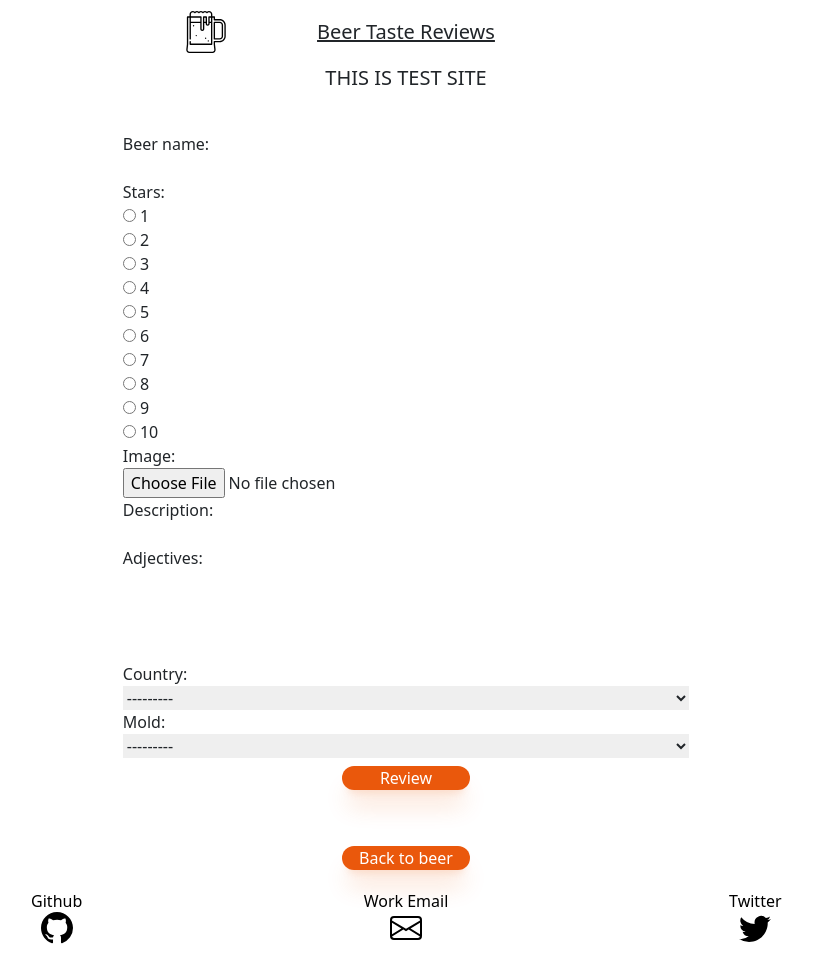
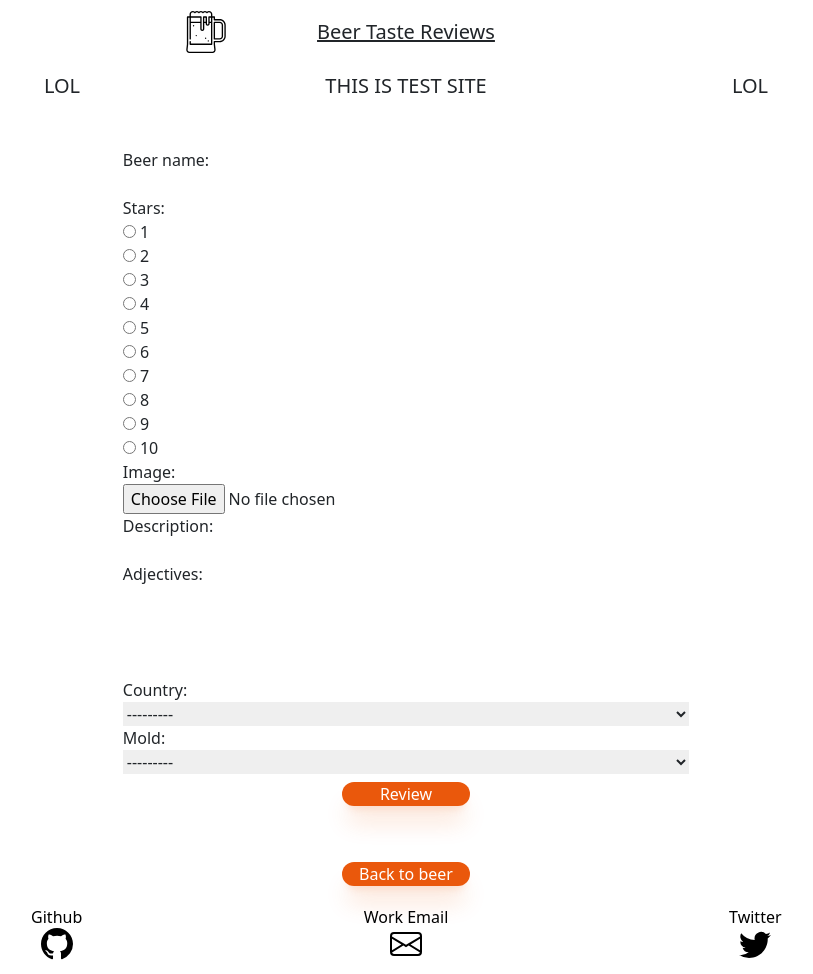
Before and after one commit to axe-rigged/beertaste, a Django app: page /uploadTest in a window 1280 px wide. Shown: the whole page, without its empty margins (234-1047 px from the left). Before the commit the page ends 944 px from the top, so only its background shows below. Run offline with Django 4.2, Linux system fonts and the light colour scheme; data that the repository does not hold is empty; some libraries are stand-ins or nearby versions.

Commit message:
Lot of fixing and progress making reviews.

```diff
--- a/beertaste/beertaste/settings.py
+++ b/beertaste/beertaste/settings.py
@@ -25,6 +25,7 @@ with(open("/etc/secretkey.txt") as x):
 # SECURITY WARNING: don't run with debug turned on in production!
 DEBUG = True
 
+# Host can be domain name or IP
 ALLOWED_HOSTS = ['127.0.0.1']
 
 
@@ -77,9 +78,11 @@ WSGI_APPLICATION = 'beertaste.wsgi.application'
 TAILWIND_APP_NAME = "theme"
 #Develpoment server
 INTERNAL_IPS = ["127.0.0.1",]
+
 # Database
 # https://docs.djangoproject.com/en/4.1/ref/settings/#databases
 # Maybe create databases to /var/www/beer/media and /static for nginx
+# Make mariadb that can be used later with container or have ready to go option.
 DATABASES = {
     'default': {
         'ENGINE': 'django.db.backends.sqlite3',
--- a/beertaste/sites/templates/sites/beer.html
+++ b/beertaste/sites/templates/sites/beer.html
@@ -1,5 +1,10 @@
 {% extends "base.html" %}
 {% block content %}
+<div class="grid gap-2 grid-cols-3 place-items-center w-4/5 mx-auto my-2">
+	<div class="w-max h-max text-kel text-xl"><---</div>
+	<h1 class="text-xl text-kel text-center">{{ theBeer.beer_name }}</h1>
+	<div class="w-max h-max text-kel text-xl">---></div>
+</div>
 <div class="text-center text-white my-4 w-4/5 mx-auto">
 	<h2>Here will be beer specific knowledge. Might be button for next drink.</h2>
 	<div class="grid grid-cols-3 gap-2 my-4">
--- a/beertaste/sites/templates/sites/index.html
+++ b/beertaste/sites/templates/sites/index.html
@@ -1,14 +1,14 @@
 {% extends "base.html" %}
 {% block content %}
 <div>
-	<div class="w-4/5 mx-auto grid grid-cols-1 items-place-center gap-1">
+	<div class="w-4/5 mx-auto grid grid-cols-1 place-items-center gap-1">
 		<h1 class="text-white text-center text-xl">Beers (later share bar for filtering)</h1>
 
 		<a class="text-white mx-auto" href="{% url 'sites:uploadBeer' %}">
 			<button class="w-32 bg-orange-600 rounded-full text-center shadow-xl shadow-orange-600/20 transition ease-in-out duration-200 hover:scale-110">REVIEW</button>
 		</a>
 	</div>
-	<div class="grid grid-cols-6 gap-2 items-place-center w-4/5 mx-auto my-4">
+	<div class="grid grid-cols-6 gap-2 place-items-center w-4/5 mx-auto my-4">
 	{% for beer in beer %}
 	<div class="bg-gradient-to-b from-vrus to-krus  p-2 rounded-lg transition ease-in-out duration-200 hover:scale-110 border-2 border-har">
 		<a class="h-fit w-fit" href="{{ beer.id }}/beer" alt="{{ beer.beer_name }}">
--- a/beertaste/sites/templates/sites/upT.html
+++ b/beertaste/sites/templates/sites/upT.html
@@ -1,10 +1,14 @@
 {% extends "base.html" %}
 {% block content %}
-<h1 class="text-xl text-kel text-center">THIS IS TEST SITE</h1>
-<div class="w-4/5 mx-auto grid grid-cols-1 items-place-center">
+<div class="grid gap-2 grid-cols-3 place-items-center w-4/5 mx-auto my-2">
+	<div class="w-max h-max text-kel text-xl">LOL</div>
+	<h1 class="text-xl text-kel text-center">THIS IS TEST SITE</h1>
+	<div class="w-max h-max text-kel text-xl">LOL</div>
+</div>
+<div class="w-4/5 mx-auto grid grid-cols-1">
 	<form method="post" enctype="multipart/form-data">
 	{% csrf_token %}
-	<div class="text-kel bg-har p-4 my-3 rounded-md mx-auto w-3/5 grid grid-cols-1 items-place-center">
+	<div class="text-kel bg-har p-4 my-3 rounded-md mx-auto w-3/5 grid grid-cols-1">
 		{{ form.as_table }}
 		<button class="w-32 mx-auto my-2 bg-orange-600 rounded-full text-center hover:bg-green-300 text-white shadow-xl shadow-orange-600/20 transition ease-in-out duration-200 hover:scale-110" type="submit">Review</button>
 	</div>
--- a/beertaste/sites/templates/sites/upload.html
+++ b/beertaste/sites/templates/sites/upload.html
@@ -1,9 +1,9 @@
 {% extends "base.html" %}
 {% block content %}
-<div class="w-4/5 mx-auto grid grid-cols-1 items-place-center">
+<div class="w-4/5 mx-auto grid grid-cols-1">
 	<form method="post" enctype="multipart/form-data">
 	{% csrf_token %}
-	<div class="text-kel bg-har p-4 my-3 rounded-md mx-auto w-3/5 grid grid-cols-1 items-place-center">
+	<div class="text-kel bg-har p-4 my-3 rounded-md mx-auto w-3/5 grid grid-cols-1">
 		{{ form.as_table }}
 		<button class="w-32 mx-auto my-2 bg-orange-600 rounded-full text-center hover:bg-green-300 text-white shadow-xl shadow-orange-600/20 transition ease-in-out duration-200 hover:scale-110" type="submit">Review</button>
 	</div>
--- a/beertaste/sites/views.py
+++ b/beertaste/sites/views.py
@@ -23,6 +23,8 @@ def uploadBeer(request):
         form = UploadReview()
     return render(request, "sites/upload.html", {"form":form})
 
+# This is test that can I make form and use it without using form.model.
+# TEST
 def testUploadBeer(request):
     if request.method == "POST":
         form = radioReview(request.POST, request.FILES)
@@ -31,6 +33,7 @@ def testUploadBeer(request):
     else:
         form = radioReview()
     return render(request, "sites/upT.html", {"form":form})
+# TEST
 
 #url "<pk:int/>". Check if request has pk in it or does it need to be told
 #(modelsName, pk/slug/etc = url pk/slug/etc)
```
Also changed, not shown: beertaste/sites/admin.py (+10 -3 lines), beertaste/sites/models.py (+17 -2 lines), beertaste/sites/migrations/0004_alter_beerreview_stars.py (added). Lines whose indentation alone changed are shown as unchanged.
